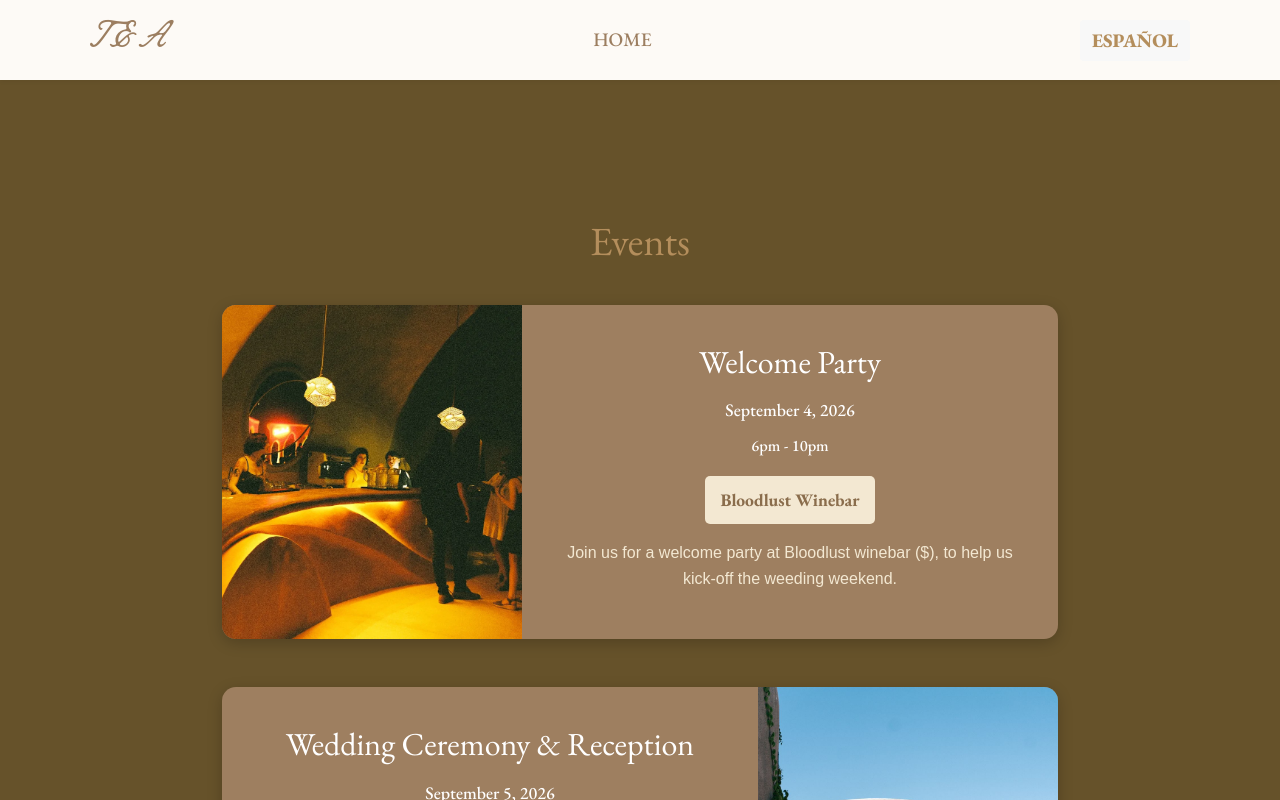
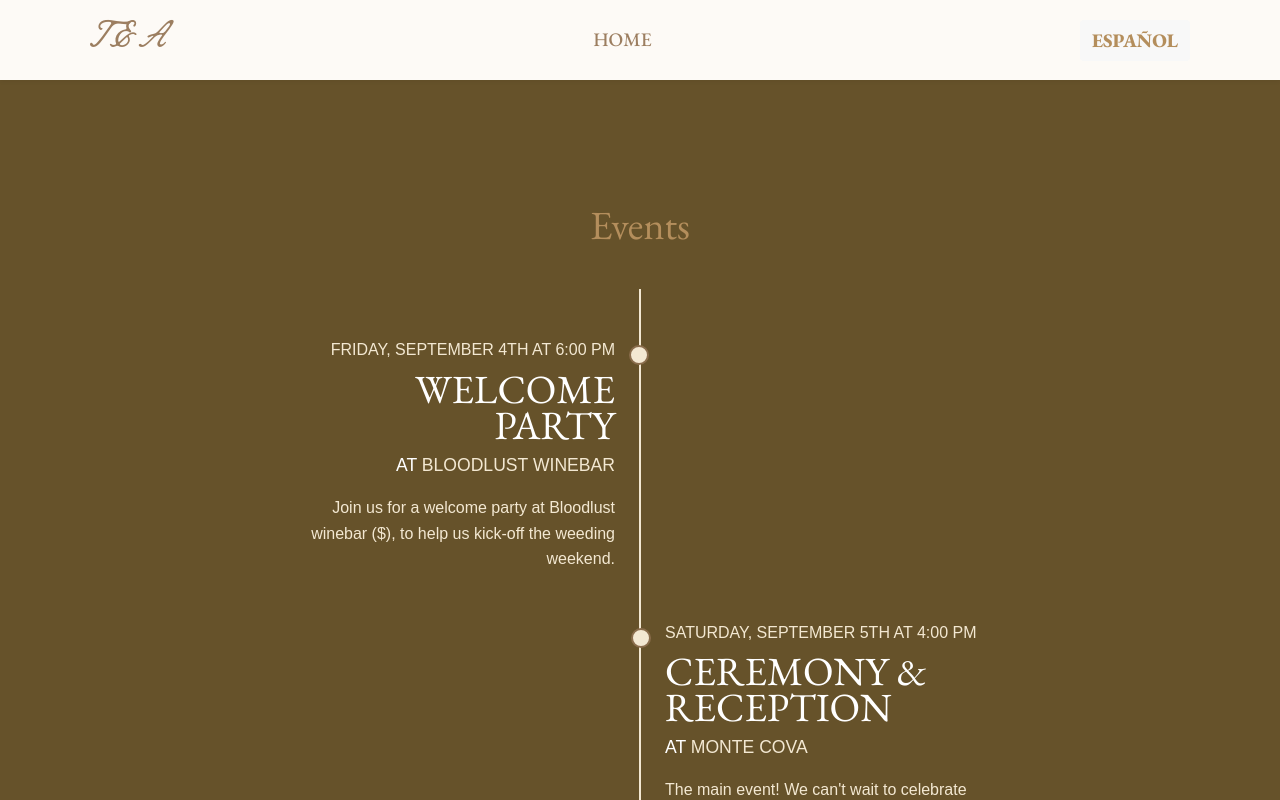
Before and after one commit to AlecsisDuarte/tarexis-wedding, a React (Vite) app: page /#/events in a window 1280 px wide. Shown: the top 800 px of the page. Built offline with nearby package versions, Linux system fonts and the light colour scheme.

Commit message:
simplified the events UX

```diff
--- a/src/pages/Events.css
+++ b/src/pages/Events.css
@@ -1,7 +1,7 @@
 .events-section {
   max-width: 900px;
   margin: 0 auto;
-  padding: 2rem;
+  padding: 1rem;
   color: #fff;
 }
 
@@ -12,108 +12,128 @@
   margin-bottom: 2rem;
 }
 
-.event-card {
-  display: flex;
-  background: rgb(158 127 96);
-  border-radius: 14px;
-  box-shadow: 0 4px 15px rgba(0, 0, 0, 0.2);
-  margin-bottom: 3rem;
-  overflow: hidden;
-  transition: transform 0.3s ease;
+.timeline {
+  position: relative;
+  margin: 0 auto;
+  padding: 2em 0;
 }
 
-.event-card:nth-child(even) .event-image {
-  order: 2;
+.timeline::after {
+  content: '';
+  position: absolute;
+  width: 2px;
+  background-color: #f3e8d2;
+  top: 0;
+  bottom: 0;
+  left: 50%;
+  margin-left: -1px;
 }
 
-.event-image {
-  flex: 1;
-  min-width: 300px;
+.timeline-item {
+  position: relative;
+  width: 50%;
+  padding: 1em 15px;
+  box-sizing: border-box;
 }
 
-.event-image img {
-  width: 100%;
-  height: 100%;
-  object-fit: cover;
+.timeline-item:nth-child(odd) {
+  left: 0;
+  padding-right: 25px;
+  text-align: right;
 }
 
-.event-details {
-  flex: 2;
-  padding: 2rem;
+.timeline-item:nth-child(even) {
+  left: 50%;
+  padding-left: 25px;
+  text-align: left;
 }
 
-.event-details h3 {
+.timeline-item::before {
+  content: '';
+  position: absolute;
+  width: 16px;
+  height: 16px;
+  border-radius: 50%;
+  background-color: #f3e8d2;
+  border: 2px solid #8a6d4c;
+  top: 1.5em;
+  z-index: 1;
+}
+
+.timeline-item:nth-child(odd)::before {
+  right: -9px;
+}
+
+.timeline-item:nth-child(even)::before {
+  left: -9px;
+}
+
+.timeline-content {
+  position: relative;
+}
+
+.timeline-date-time {
+  text-transform: uppercase;
+  font-size: 1em;
+  color: #f3e8d2;
+  margin-bottom: 0.5rem;
+  display: inline-block;
+  text-decoration: none;
+  transition: color 0.3s ease;
+}
+
+.timeline-date-time:hover {
+  color: #fff;
+}
+
+.timeline-title {
   font-family: "EB Garamond", serif;
-  font-size: 2em;
+  font-size: 2.5em;
+  text-transform: uppercase;
   margin-top: 0;
   margin-bottom: 0.5rem;
   font-weight: 400;
+  line-height: 0.9;
 }
 
-.event-info {
+.timeline-venue {
+  font-size: 1.1em;
   margin-bottom: 1rem;
+  text-transform: uppercase;
 }
 
-.event-info div {
-  font-size: 1.1em;
-  margin-bottom: 0.5rem;
-  font-weight: 500;
-  font-family: "EB Garamond", serif;
-}
-
-.event-description {
-  font-size: 1em;
-  line-height: 1.6;
+.timeline-venue a {
   color: #f3e8d2;
 }
 
-.event-link {
-  display: inline-block;
-  background-color: #f3e8d2;
-  color: #8a6d4c;
-  padding: 10px 15px;
-  border-radius: 5px;
-  text-decoration: none;
-  font-weight: bold;
-  margin-top: 10px;
-  transition: background-color 0.3s ease;
+.timeline-description {
+  font-size: 1em;
+  color: #f3e8d2;
+  line-height: 1.6;
 }
 
-.event-link:hover {
-  background-color: #e0d1b9;
-}
-
-@media (max-width: 800px) {
-  .event-card {
-    flex-direction: column;
+@media (max-width: 768px) {
+  .timeline::after {
+    left: 20px;
   }
 
-  .events-section {
-    padding: 0.5rem;
+  .timeline-title {
+    font-size: 2em;
   }
 
-  .event-card:nth-child(even) .event-image {
-    order: 0;
+  .timeline-item,
+  .timeline-item:nth-child(odd),
+  .timeline-item:nth-child(even) {
+    width: 100%;
+    left: 0;
+    padding-left: 40px;
+    padding-right: 10px;
+    text-align: left;
   }
 
-  .event-image {
-    min-width: auto;
-  }
-
-  .event-image img {
-    max-height: 200px;
-  }
-
-  .event-details {
-    padding: 1rem;
-  }
-
-  .event-details h3 {
-    font-size: 1.8em;
-    line-height: 90%;
-  }
-
-  .event-info div {
-    font-size: 1em;
+  .timeline-item::before,
+  .timeline-item:nth-child(odd)::before,
+  .timeline-item:nth-child(even)::before {
+    left: 12px;
   }
 }
--- a/src/pages/Events.tsx
+++ b/src/pages/Events.tsx
@@ -1,9 +1,6 @@
 import React from "react";
 import { useLanguage } from "../LanguageContext";
 import "./Events.css";
-import bloodlust from "../assets/bloodlust.webp";
-import villaDelValle from "../assets/la_villa_del_valle.jpg";
-import monteCova from "../assets/monte_cova.jpg";
 
 const generateGoogleMapsUrl = (address: string) => {
   return `https://www.google.com/maps/search/?api=1&query=${encodeURIComponent(
@@ -11,56 +8,22 @@ const generateGoogleMapsUrl = (address: string) => {
   )}`;
 };
 
-const generateGoogleCalendarUrl = (event: any) => {
+const generateGoogleCalendarUrl = (event: any, lang: string) => {
   try {
-    if (event.time === "TBD") {
-      return "";
-    }
-
-    const parseTime = (timeStr: string) => {
-      const match = RegExp(/(\d+)(am|pm)/).exec(timeStr);
-      if (!match) return null;
-
-      let hour = parseInt(match[1], 10);
-      const ampm = match[2];
-
-      if (ampm === "pm" && hour !== 12) {
-        hour += 12;
-      }
-      if (ampm === "am" && hour === 12) {
-        hour = 0;
-      }
-      return hour;
-    };
-
-    const [startTimeStr, endTimeStr] = event.time.split(" - ");
-    const startHour = parseTime(startTimeStr);
-    const endHour = parseTime(endTimeStr);
-
-    if (startHour === null || endHour === null) {
-      return "";
-    }
-
-    const startDate = new Date(event.date);
-    startDate.setHours(startHour);
-
-    const endDate = new Date(event.date);
-    endDate.setHours(endHour);
-
-    if (endDate < startDate) {
-      endDate.setDate(endDate.getDate() + 1);
-    }
+    const startDate = new Date(event.start);
+    const endDate = new Date(event.start);
+    endDate.setHours(startDate.getHours() + event.durationInHours);
 
     const formatDate = (date: Date) => {
       return date.toISOString().replace(/-|:|\..*Z/g, "");
     };
 
     return `https://www.google.com/calendar/render?action=TEMPLATE&text=${encodeURIComponent(
-      event.title.en
+      event.title[lang]
     )}&dates=${formatDate(startDate)}/${formatDate(
       endDate
     )}&details=${encodeURIComponent(
-      event.description.en
+      event.description[lang]
     )}&location=${encodeURIComponent(event.location)}`;
   } catch (error) {
     console.error("Error generating calendar URL:", error);
@@ -71,8 +34,12 @@ const generateGoogleCalendarUrl = (event: any) => {
 const events = [
   {
     id: "welcome-party",
-    date: "September 4, 2026",
-    time: "6pm - 10pm",
+    when: {
+      en: "Friday, September 4th at 6:00 pm",
+      es: "Viernes, 4 de Septiembre a las 6 pm",
+    },
+    start: "2026-09-04T18:00:00Z",
+    durationInHours: 4,
     venue: "Bloodlust Winebar",
     location: "Bloodlust Winebar, Valle de Guadalupe",
     title: {
@@ -83,39 +50,44 @@ const events = [
       en: "Join us for a welcome party at Bloodlust winebar ($), to help us kick-off the weeding weekend.",
       es: "Acompáñanos a una fiesta de bienvenida en Bloodlust winebar ($), para empezar el fin de semana de la boda.",
     },
-    image: bloodlust,
   },
   {
     id: "wedding",
-    date: "September 5, 2026",
-    time: "4pm - 12am",
+    when: {
+      en: "Saturday, September 5th at 4:00 pm",
+      es: "Sabado, 5 de Septiembre a las 4 pm",
+    },
+    start: "2026-09-05T16:00:00Z",
+    durationInHours: 8,
     venue: "Monte Cova",
     location: "Monte Cova, Ensenada, Mexico",
     title: {
-      en: "Wedding Ceremony & Reception",
-      es: "Ceremonia y Recepción de Boda",
+      en: "Ceremony & Reception",
+      es: "Ceremonia & Recepción",
     },
     description: {
       en: "The main event! We can't wait to celebrate our special day with you.",
       es: "¡El evento principal! No podemos esperar para celebrar nuestro día especial contigo.",
     },
-    image: monteCova,
   },
   {
     id: "pool-party",
-    date: "September 6, 2026",
-    time: "12pm - 4pm",
+    when: {
+      en: "Sunday, September 6th at 12:00 pm",
+      es: "Domingo, 6 de Septiembre a las 12 pm",
+    },
+    start: "2026-09-06T12:00:00Z",
+    durationInHours: 4,
     venue: "La Villa del Valle",
     location: "La Villa del Valle, Ensenada, Mexico",
     title: {
-      en: "Farewell Pool Party Brunch",
-      es: "Brunch de Despedida en la Alberca",
+      en: "Pelo del perro pool party",
+      es: "Pelo del perro pool party",
     },
     description: {
       en: "A relaxing pool party to say our goodbyes.",
       es: "Una relajante fiesta en la alberca para despedirnos.",
     },
-    image: villaDelValle,
   },
 ];
 
@@ -125,42 +97,35 @@ const Events: React.FC = () => {
   return (
     <section className="events-section">
       <h2 className="events-title">{t("events")}</h2>
-      <div>
-        {events.map((event) => {
-          const calendarUrl = generateGoogleCalendarUrl(event);
+      <div className="timeline">
+        {events.map((event, index) => {
+          const calendarUrl = generateGoogleCalendarUrl(event, lang);
+          const alignment = index % 2 === 0 ? "left" : "right";
           return (
-            <div className="event-card" key={event.id}>
-              <div className="event-image">
-                <img src={event.image} alt={event.title[lang]} />
-              </div>
-              <div className="event-details">
-                <h3>{event.title[lang]}</h3>
-                <div className="event-info">
-                  <div>{event.date}</div>
-                  <div style={{ fontSize: "1em" }}>{event.time}</div>
-                  <div>
-                    <a
-                      href={generateGoogleMapsUrl(event.location)}
-                      target="_blank"
-                      rel="noopener noreferrer"
-                      className="event-link"
-                    >
-                      {event.venue}
-                    </a>
-                  </div>
-                </div>
-                <p className="event-description">{event.description[lang]}</p>
-{/*
-                {calendarUrl && (
+            <div className={`timeline-item ${alignment}`} key={event.id}>
+              <div className="timeline-content">
+                <a
+                  href={calendarUrl}
+                  target="_blank"
+                  rel="noopener noreferrer"
+                  className="timeline-date-time"
+                >
+                  {event.when[lang]}
+                </a>
+                <h3 className="timeline-title">{event.title[lang]}</h3>
+                <div className="timeline-venue">
+                  at{" "}
                   <a
-                    href={calendarUrl}
+                    href={generateGoogleMapsUrl(event.location)}
                     target="_blank"
                     rel="noopener noreferrer"
-                    className="event-link"
                   >
-                    Add to Calendar
+                    {event.venue}
                   </a>
-                )} */}
+                </div>
+                <p className="timeline-description">
+                  {event.description[lang]}
+                </p>
               </div>
             </div>
           );
```
